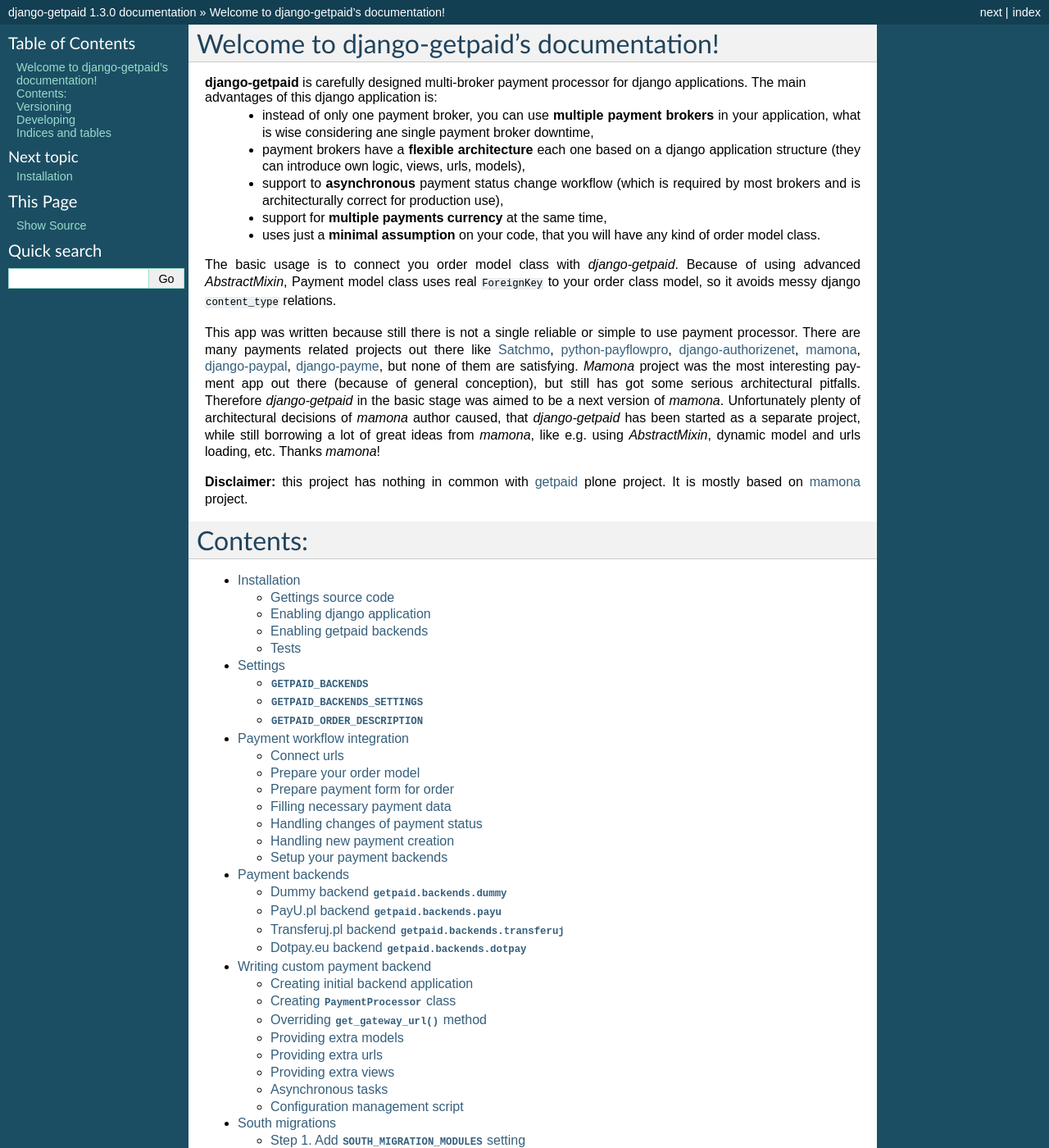
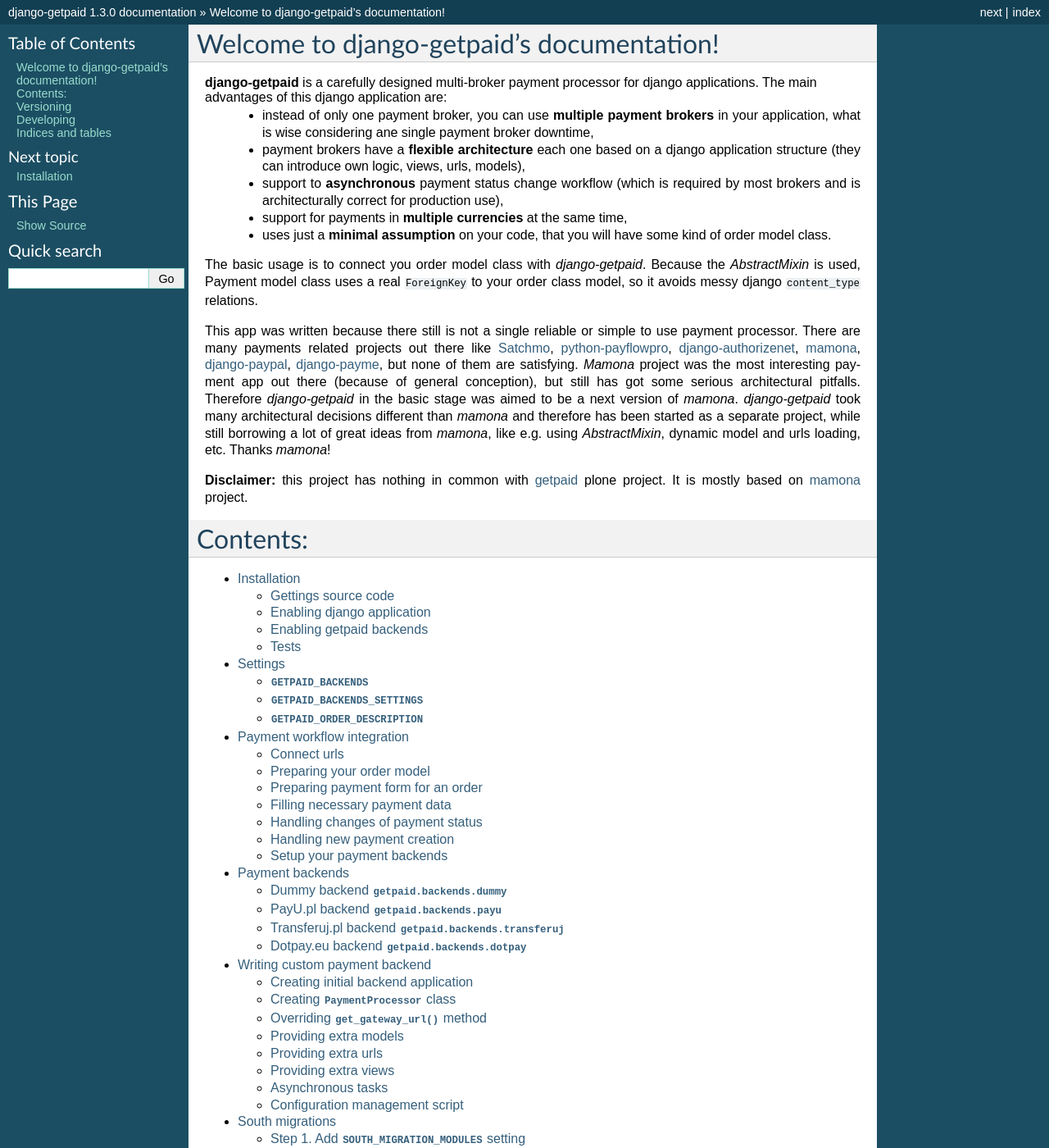
Before and after one commit to django-getpaid/django-getpaid, a Sphinx documentation site: the page built from docs/source/index.rst, in a window 1280 px wide and 1400 px high. Shown: the whole window at 82% size. Built offline with Sphinx 7.4.7, drawn with Linux system fonts in a browser that asks for light colours; some of the changed text lies outside the part shown.

```diff
--- a/docs/source/backends.rst
+++ b/docs/source/backends.rst
@@ -3,9 +3,9 @@ Payment backends
 
 Payment backends are plug-and-play django applications that will make all necessary work to handle payment process via different money brokers. In this way you can handle multiple payment providers (not only multiple payment methods!) what is wise considering e.g. breakdown or downtime of a single payment broker.
 
-Each payment backend delivers a payment channel for a defined list of currencies. When using ``PaymentMethodForm`` for displaying available payment methods for order it will automatically filter payment methods regarding to provided payment currency. This is important as system is designed to handle payments in multiple currencies. If you need to support currency conversions you need to do it before calling payment method form in your part of application.
+Each payment backend delivers a payment channel for a defined list of currencies. When using ``PaymentMethodForm`` for displaying available payment methods for order it will automatically filter payment methods based on the provided payment currency. This is important as the system is designed to handle payments in multiple currencies. If you need to support currency conversions, you will need to do it before calling the payment method form in your part of application.
 
-Just to have an overview a payment backend has a very flexible architecture, allowing it to introduce own logic, urls and even models.
+Just to have an overview, a payment backend has a very flexible architecture, allowing you to introduce your own logic, urls and even models.
 
 
 .. warning::
--- a/docs/source/index.rst
+++ b/docs/source/index.rst
@@ -6,16 +6,16 @@
 Welcome to django-getpaid's documentation!
 ==========================================
 
-**django-getpaid** is carefully designed multi-broker payment processor for django applications. The main advantages of this django application is:
+**django-getpaid** is a carefully designed multi-broker payment processor for django applications. The main advantages of this django application are:
  * instead of only one payment broker, you can use **multiple payment brokers** in your application, what is wise considering ane single payment broker downtime,
  * payment brokers have a **flexible architecture** each one based on a django application structure (they can introduce own logic, views, urls, models),
  * support to **asynchronous** payment status change workflow (which is required by most brokers and is architecturally correct for production use),
- * support for **multiple payments currency** at the same time,
- * uses just a **minimal assumption** on your code, that you will have any kind of order model class.
+ * support for payments in **multiple currencies** at the same time,
+ * uses just a **minimal assumption** on your code, that you will have some kind of order model class.
 
-The basic usage is to connect you order model class with `django-getpaid`. Because of using advanced `AbstractMixin`, Payment model class uses real ``ForeignKey`` to your order class model, so it avoids messy django ``content_type`` relations.
+The basic usage is to connect you order model class with `django-getpaid`. Because the `AbstractMixin` is used, Payment model class uses a real ``ForeignKey`` to your order class model, so it avoids messy django ``content_type`` relations.
 
-This app was written because still there is not a single reliable or simple to use payment processor. There are many  payments related projects out there like `Satchmo <http://satchmoproject.sadba.org/docs/dev/>`_, `python-payflowpro <https://github.com/bkeating/python-payflowpro/>`_, `django-authorizenet <https://github.com/zen4ever/django-authorizenet>`_, `mamona <https://github.com/emesik/mamona>`_, `django-paypal <https://github.com/johnboxall/django-paypal>`_, `django-payme <https://github.com/bradleyayers/django-payme/>`_, but none of them are satisfying. `Mamona` project was the most interesting payment app out there (because of general conception), but still has got some serious architectural pitfalls. Therefore `django-getpaid` in the basic stage was aimed to be a next version of `mamona`. Unfortunately plenty of architectural decisions of `mamona` author caused, that `django-getpaid` has been started as a separate project, while still borrowing a lot of great ideas from `mamona`, like e.g. using `AbstractMixin`, dynamic model and urls loading, etc. Thanks `mamona`!
+This app was written because there still is not a single reliable or simple to use payment processor. There are many  payments related projects out there like `Satchmo <http://satchmoproject.sadba.org/docs/dev/>`_, `python-payflowpro <https://github.com/bkeating/python-payflowpro/>`_, `django-authorizenet <https://github.com/zen4ever/django-authorizenet>`_, `mamona <https://github.com/emesik/mamona>`_, `django-paypal <https://github.com/johnboxall/django-paypal>`_, `django-payme <https://github.com/bradleyayers/django-payme/>`_, but none of them are satisfying. `Mamona` project was the most interesting payment app out there (because of general conception), but still has got some serious architectural pitfalls. Therefore `django-getpaid` in the basic stage was aimed to be a next version of `mamona`. `django-getpaid` took many architectural decisions different than `mamona` and therefore has been started as a separate project, while still borrowing a lot of great ideas from `mamona`, like e.g. using `AbstractMixin`, dynamic model and urls loading, etc. Thanks `mamona`!
 
 
 
--- a/docs/source/installation.rst
+++ b/docs/source/installation.rst
@@ -4,7 +4,7 @@ Installation
 Gettings source code
 --------------------
 
-Source code of first stable version will be available on pypi.
+The source code of the first stable version will be available on pypi.
 
 For now you can download development version from: https://github.com/cypreess/django-getpaid.git
 
```
Also changed, not shown: other parts of docs/source/index.rst (+2 -2 lines), other parts of docs/source/installation.rst (+2 -2 lines), docs/source/custom_backends.rst (+12 -12 lines), docs/source/south.rst (+7 -7 lines), docs/source/workflow.rst (+29 -26 lines).
